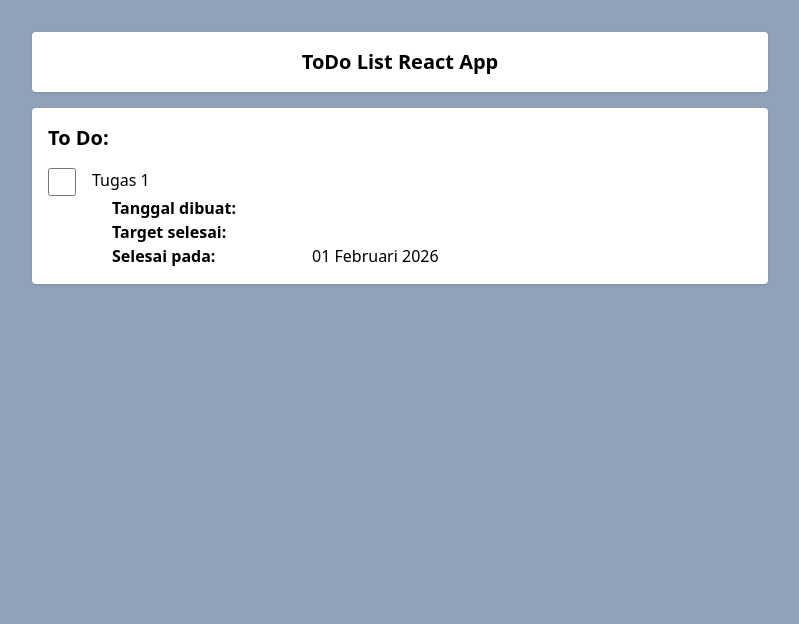
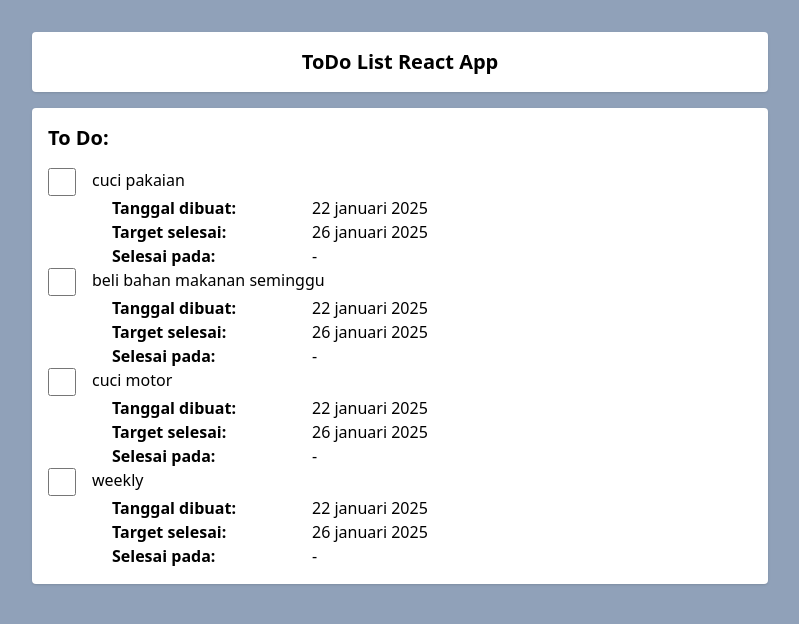
Before and after one commit to rezafauzan/koda-b6-react7, a React (Vite) app: page / in a window 1280 px wide. Shown: the top 624 px of the page, without its empty margins (240-1039 px from the left). Built offline with nearby package versions, Linux system fonts and the light colour scheme.

Commit message:
Feat: i just found a way to create it rightfully work as i expected turn out i just need to create every useref() inside populating expression damn it took 2 week and i never been defeated before, this thing is the worst time ever i know i can do it but i didn't do it in time

```diff
--- a/src/App.jsx
+++ b/src/App.jsx
@@ -1,7 +1,7 @@
-import React from "react"
+import React, { useRef } from "react"
 import moment from "moment"
 
-const todo = [
+const todos = [
     {
         id: 1,
         name: "cuci pakaian",
@@ -33,9 +33,16 @@ const todo = [
 ]
 
 const TodoItem = () => {
-    const checkbox = React.useRef()
-    const todoName = React.useRef()
-    const todoDone = React.useRef()
+    return (
+        <ul>
+            {
+                todos.map(
+                    todo => {
+                        const checkbox = useRef()
+                        const todoName = useRef()
+                        const todoCreated = useRef()
+                        const todoDeadline = useRef()
+                        const todoDone = useRef()
                         function toggleStatus() {
                             if (checkbox.current.checked) {
                                 todoName.current.classList.add('line-through')
@@ -46,27 +53,30 @@ const TodoItem = () => {
                             }
                         }
                         return (
-        <ul>
                             <label>
                                 <div className="flex gap-4 flex-1">
                                     <input ref={checkbox} type="checkbox" id="checkbox" name="todo" className="w-7 h-7" onChange={toggleStatus} />
-                    <span ref={todoName}>Tugas 1</span>
+                                    <span ref={todoName}>{todo.name}</span>
                                 </div>
                                 <div className="flex flex-col pl-16 flex-1">
                                     <div className="flex">
                                         <span className="font-bold w-50">Tanggal dibuat:</span>
-                        {/* <span ref={todoCreated} className="flex"> 28 Januari 2026</span> */}
+                                        <span ref={todoCreated} className="flex">{todo.createdAt}</span>
                                     </div>
                                     <div className="flex">
                                         <span className="font-bold w-50">Target selesai:</span>
-                        {/* <span ref={todoDeadline} className="flex">02 Februari 2026</span> */}
+                                        <span ref={todoDeadline} className="flex">{todo.target}</span>
                                     </div>
                                     <div className="flex">
                                         <span className="font-bold w-50">Selesai pada:</span>
-                        <span ref={todoDone} className="flex">01 Februari 2026</span>
+                                        <span ref={todoDone} className="flex">-</span>
                                     </div>
                                 </div>
                             </label>
+                        )
+                    }
+                )
+            }
         </ul>
     )
 }
```
Lines whose indentation alone changed are shown as unchanged.
